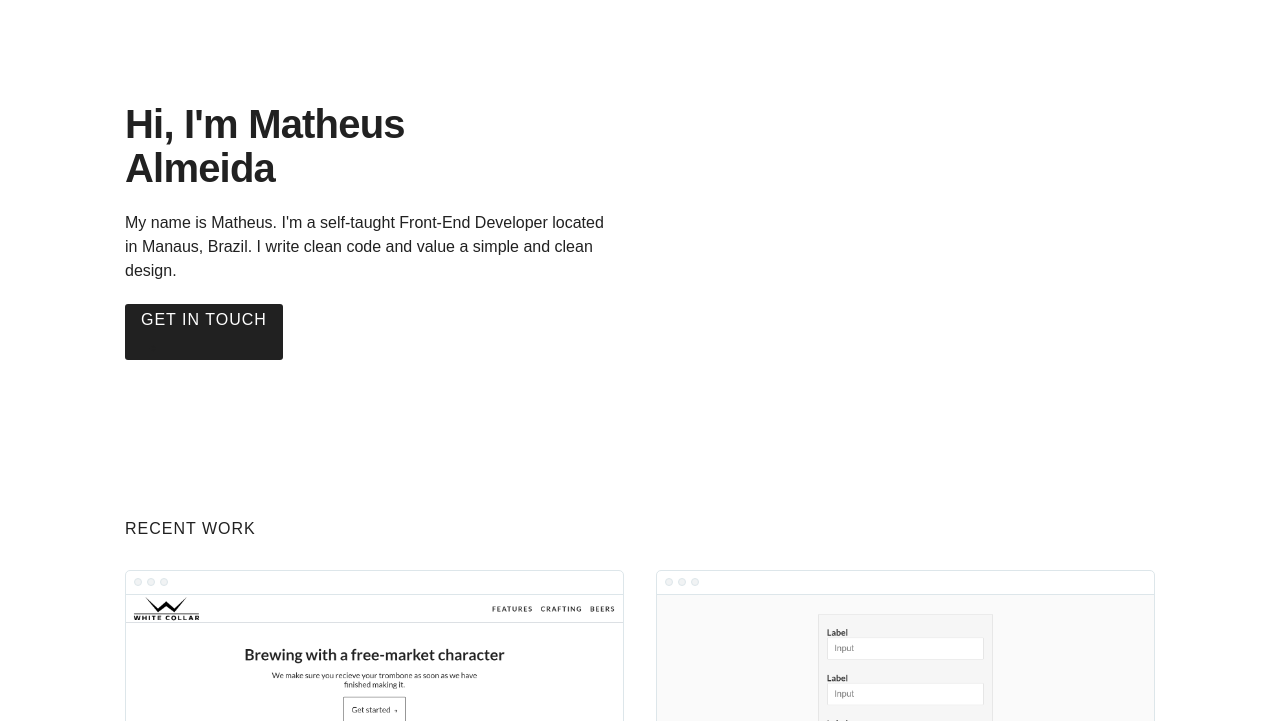
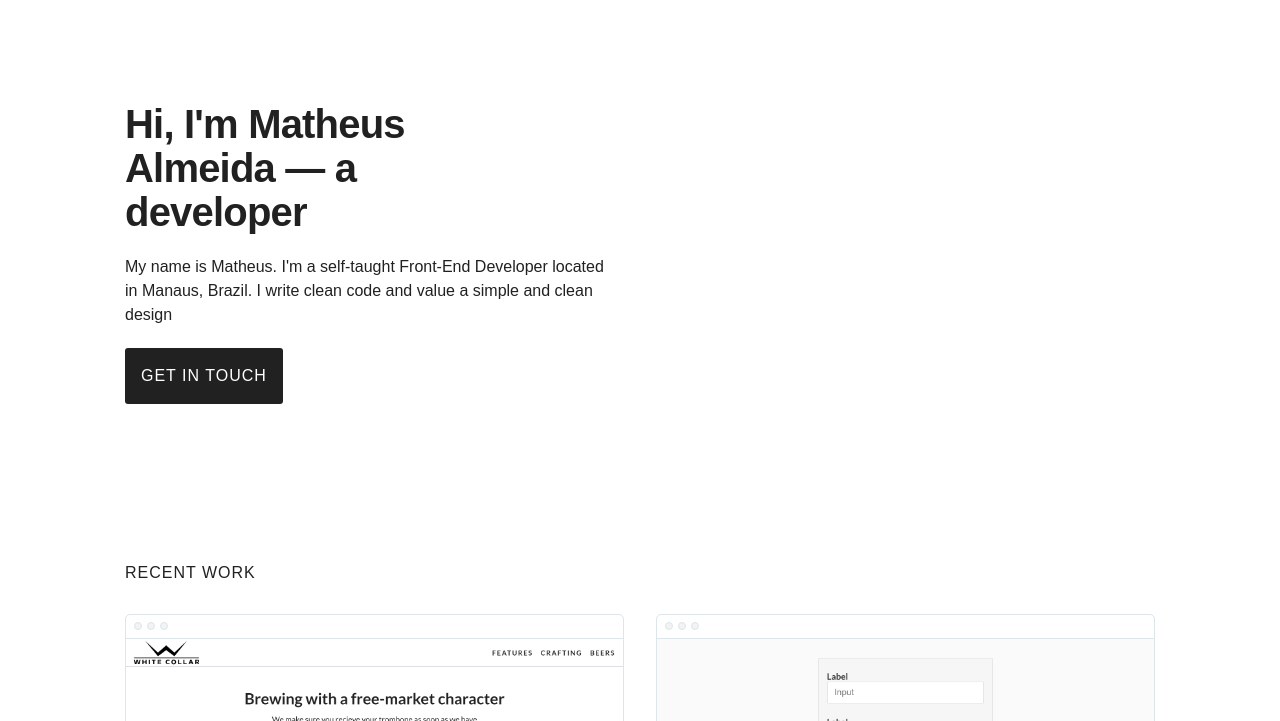
Before and after one commit to mutheusalmeida/mutheusalmeida.github.io, a plain HTML site: page index.html in a window 1280 px wide. Shown: the part 79-800 px from the top of the page. Drawn offline with Linux system fonts and the light colour scheme; a web font is replaced by a local one.

Commit message:
Update content

```diff
--- a/index.html
+++ b/index.html
@@ -39,17 +39,11 @@
     <main class="main">
       <div class="main__wrapper">
         <section class="profile">
-          <h2 class="profile__name">Hi, I'm Matheus Almeida</h2>
+          <h2 class="profile__name">Hi, I'm Matheus Almeida — a developer</h2>
 
-          <p class="profile__about">My name is Matheus. I'm a self-taught Front-End Developer located in Manaus, Brazil. I write clean code and value a simple and clean design.</p>
+          <p class="profile__about">My name is Matheus. I'm a self-taught Front-End Developer located in Manaus, Brazil. I write clean code and value a simple and clean design</p>
 
-          <a class="profile__button" href="mailto:mutheusalmeida@gmail.com">Get in touch
-            <svg class="profile__arrow" width="7" height="7" viewBox="0 0 448 512">
-              <path
-                    d="M190.5 66.9l22.2-22.2c9.4-9.4 24.6-9.4 33.9 0L441 239c9.4 9.4 9.4 24.6 0 33.9L246.6 467.3c-9.4 9.4-24.6 9.4-33.9 0l-22.2-22.2c-9.5-9.5-9.3-25 .4-34.3L311.4 296H24c-13.3 0-24-10.7-24-24v-32c0-13.3 10.7-24 24-24h287.4L190.9 101.2c-9.8-9.3-10-24.8-.4-34.3z"
-                    fill="#212121"></path>
-            </svg>
-          </a>
+          <a class="profile__button" href="mailto:mutheusalmeida@gmail.com">Get in touch</a>
         </section>
 
         <section class="work">
```
